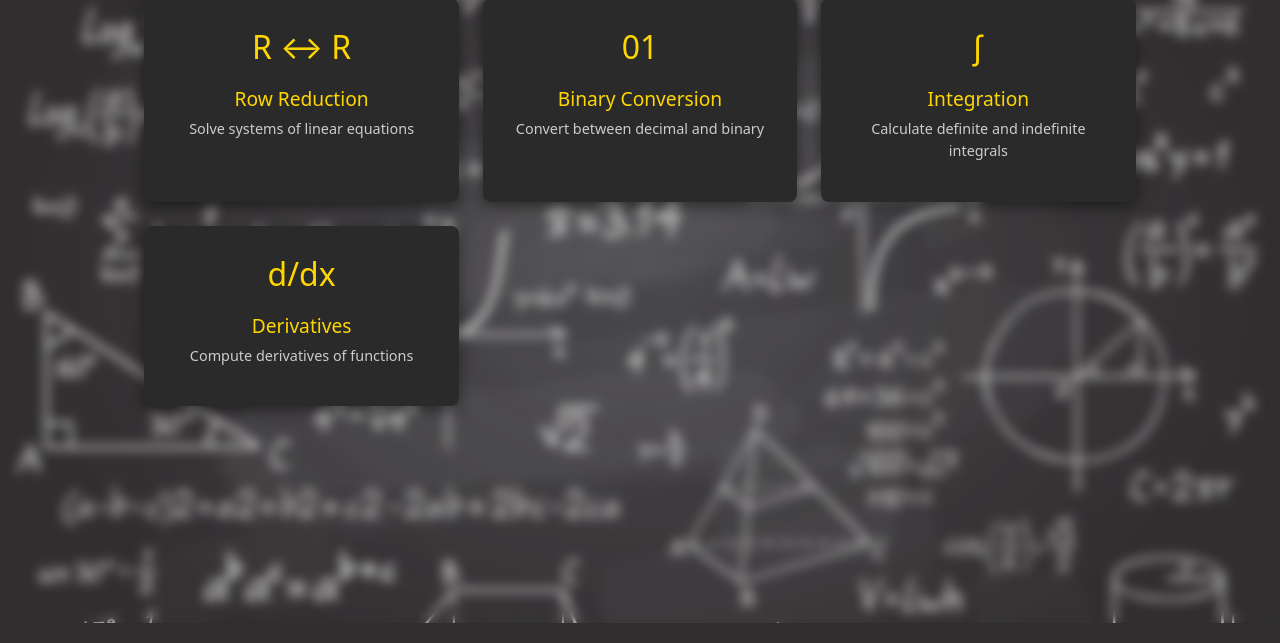
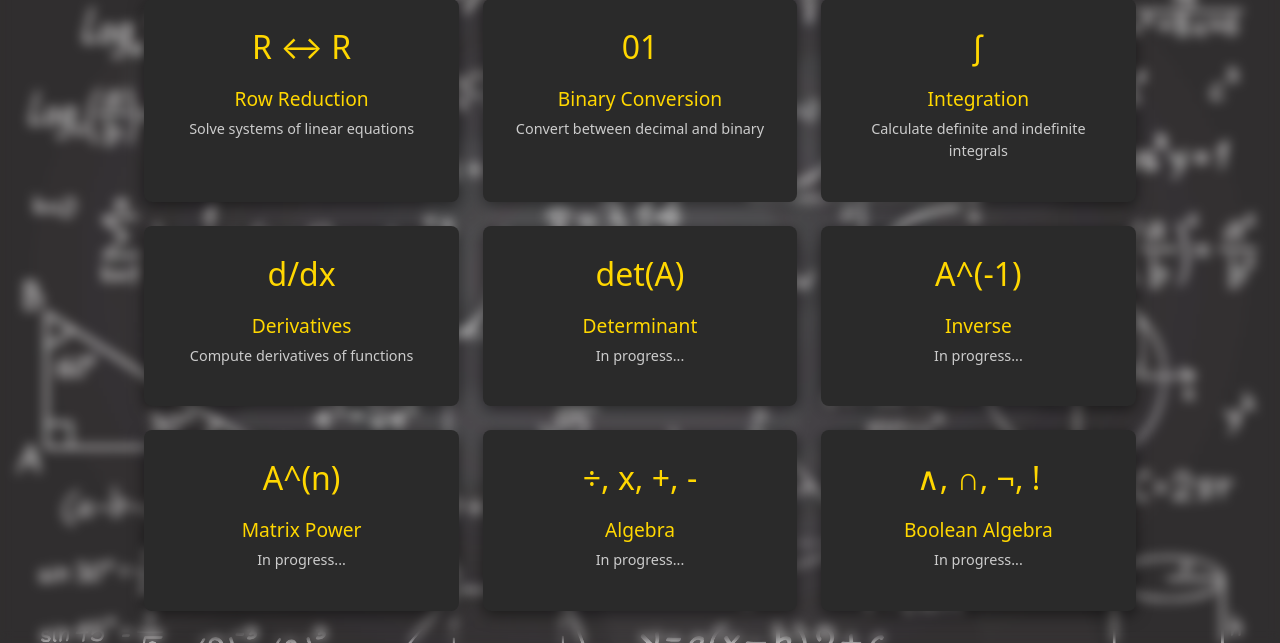
Before and after one commit to Ryan11c/mathify, a Django app: page / in a window 1280 px wide. Shown: the part 177-820 px from the top of the page. Run offline with Django 5.2, Linux system fonts and the light colour scheme; data comes from the database, SQL or seed files in the repository; both versions use the stored data as it was after the commit; some libraries are stand-ins or nearby versions.

Commit message:
Fixed css and updated code

```diff
--- a/myApp/templates/myApp/article_details.html
+++ b/myApp/templates/myApp/article_details.html
@@ -1,7 +1,7 @@
 {% extends 'myApp/base.html' %}
 {% load static %}
 
-{% block title %}{{ post.title_tag }}{% endblock %}
+{% block title %}{{ post.title }}{% endblock %}
 
 {% block content %}
     <link rel="stylesheet" href="{% static 'myApp/css/article_detail.css' %}">
--- a/myApp/templates/myApp/base.html
+++ b/myApp/templates/myApp/base.html
@@ -84,7 +84,7 @@
     {% if messages %}
     <div class="container mt-3">
         {% for message in messages %}
-        <div class="alert alert-{{ message.tags }}" role="alert">
+        <div class="alert alert-{{ message.tags }}" role="alert" style="background-color: #ffd700; color: black; border: none; opacity: 85%;">
             {{ message }}
         </div>
         {% endfor %}
--- a/myApp/templates/myApp/blog.html
+++ b/myApp/templates/myApp/blog.html
@@ -1,6 +1,10 @@
 {% extends 'myApp/base.html' %}
 
 {% load static %}
+
+{% block title %}
+    Explore
+{% endblock %}
 
 {% block content %}
 <link rel="stylesheet" href="{% static 'myApp/css/blog.css' %}">
--- a/myApp/templates/myApp/home.html
+++ b/myApp/templates/myApp/home.html
@@ -2,7 +2,7 @@
 {% load static %}
 
 {% block title %}
-    Home - Mathify
+    Mathify
 {% endblock %}
 
 {% block content %}
@@ -26,7 +26,7 @@
                 </a>
             </div>
             <div class="calculator-card">
-                <a href="{% url 'integral_calculator' %}">
+                <a href="#">
                 <div class="calculator-icon">∫</div>
                 <h3 class="calculator-title">Integration</h3>
                 <p class="calculator-description">Calculate definite and indefinite integrals</p>
@@ -39,6 +39,41 @@
                 <p class="calculator-description">Compute derivatives of functions</p>
                 </a>
             </div>
+            <div class="calculator-card">
+                <a href=#>
+                <div class="calculator-icon">det(A)</div>
+                <h3 class="calculator-title">Determinant</h3>
+                <p class="calculator-description">In progress...</p>
+                </a>
+            </div>
+            <div class="calculator-card">
+                <a href=#>
+                <div class="calculator-icon">A^(-1)</div>
+                <h3 class="calculator-title">Inverse</h3>
+                <p class="calculator-description">In progress...</p>
+                </a>
+            </div>
+            <div class="calculator-card">
+                <a href=#>
+                <div class="calculator-icon">A^(n)</div>
+                <h3 class="calculator-title">Matrix Power</h3>
+                <p class="calculator-description">In progress...</p>
+                </a>
+            </div>
+            <div class="calculator-card">
+                <a href=#>
+                <div class="calculator-icon">÷, x, +, -</div>
+                <h3 class="calculator-title">Algebra</h3>
+                <p class="calculator-description">In progress...</p>
+                </a>
+            </div>
+            <div class="calculator-card">
+                <a href=#>
+                <div class="calculator-icon">∧, ∩, ¬, !</div>
+                <h3 class="calculator-title">Boolean Algebra</h3>
+                <p class="calculator-description">In progress...</p>
+                </a>
+            </div>
         </div>
     </main>
 {% endblock %}
```
Also changed, not shown: db.sqlite3, media/images/profile/ʚyejiₓ__୭_.jpeg (added).
